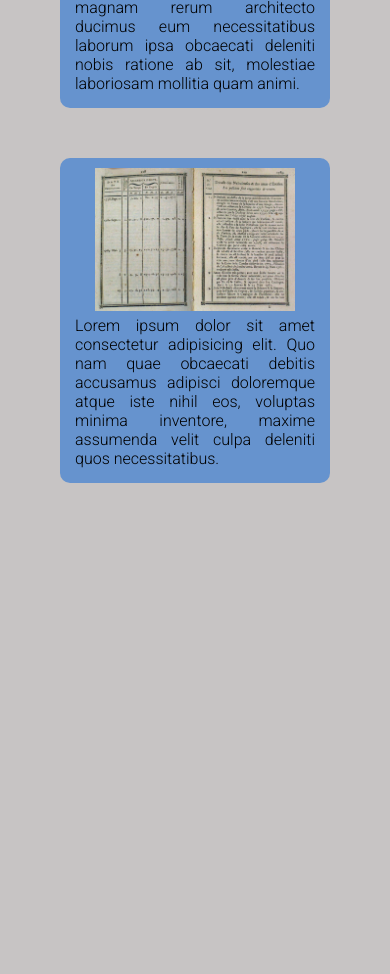
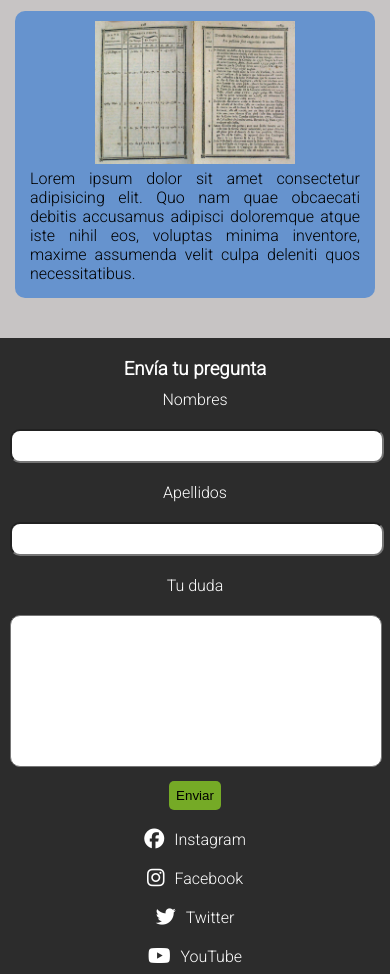
Before and after one commit to Danielnanguyasmu/firstwebsite, a plain HTML site: page index.html in a window 390 px wide. Shown: the part 1026-2000 px from the top of the page. Before the commit the page ends 1559 px from the top, so only its background shows below. Drawn offline with Linux system fonts and the light colour scheme.

Commit message:
Add files via upload

```diff
--- a/css/styles.css
+++ b/css/styles.css
@@ -11,6 +11,13 @@ body{
     font-family: 'Roboto'
 }
 
+/* Clases generals */
+.main-title{
+    font-size: 35px;
+    margin: 5px;
+}
+
+/* Menu/Navbar */
 .flex-container-nav{
     display: flex;
     padding: 10px;
@@ -22,6 +29,10 @@ body{
 
 .name img{
     width: 90px;
+}
+
+#menu{
+    font-size: 20px;
 }
 
 #menu ul li{
@@ -45,15 +56,6 @@ body{
     padding: 5px;
 }
 
-#search button{
-    padding: 2px;
-    background-color: rgb(78, 180, 78);
-    color: white;
-    border: none;
-    border-radius: 2px;
-    font-weight: 10px;
-    cursor: pointer;
-}
 
 @media  (max-width: 700px){
     .flex-container-nav{
@@ -69,6 +71,10 @@ body{
         background-color: rgb(194, 194, 194);
     }
 
+    #menu ul li{
+        justify-content: center;
+    }
+
     #menu a{
         color: rgb(70, 70, 70);
     }
@@ -79,6 +85,10 @@ body{
 }
 
 @media (max-width: 400px){
+    #menu{
+        font-size: medium;
+    }
+
     #menu ul li{
         margin: 15px;
         transition: 0.5s;
@@ -87,13 +97,42 @@ body{
 
 @media (max-width: 320px){
     #menu ul li{
+        margin: 10px;
+    }
+}
+
+@media (max-width: 280){
+    #menu ul li{
         margin: 0px;
     }
 }
 
+/* Imagen principal */
+.main-container{
+    position: relative;
+    display: inline-block;
+    text-align: center;
+    width: 100%;
+}
+
+.main-container img{
+    width: 100%;
+    opacity: 60%;
+}
+
+#main-text{
+    position: absolute;
+    top: 50%;
+    left: 50%;
+    transform: translate(-50%, -50%);
+    font-family: sans-serif;
+}
+
+/* Contenido */
 #content{
     margin: 10px;
     text-align: center;
+    font-size: 20px;
 }
 
 .flex-container-content{
@@ -125,26 +164,79 @@ body{
 @media (max-width: 700px){
     .flex-container-content{
         flex-flow: column;
+        margin: 5px;
+        margin-bottom: 40px;
+        font-size: medium;
     }
 }
 
+.flex-container-footer{
+    display: flex;
+    justify-content:space-evenly;
+    flex-flow: row nowrap;
+    padding:10px;
+    padding-top: 20px;
 
-.main-container{
-    position: relative;
-    display: inline-block;
-    text-align: center;
-    width: 100%;
+    background-color: rgb(44, 44, 44);
+    color: white;
 }
 
-.main-container img{
-    width: 100%;
-    opacity: 60%;
+
+#footer-form h3{
+    margin-bottom: 10px;
 }
 
-#main-text{
-    position: absolute;
-    top: 50%;
-    left: 50%;
-    transform: translate(-50%, -50%);
-    font-family: sans-serif;
+#footer-form input{
+    width: 100%;
+    margin-top: 20px;
+    margin-bottom: 20px;
+    height: 30px;
+    border-radius: 10px;
 }
+
+#footer-form button{
+    background-color: rgb(117, 170, 38);
+    padding: 0.5em;
+    border: none;
+    border-radius: 5px;
+    margin-top: 10px;
+}
+
+#footer-form textarea{
+    resize: none;
+    width: 100%;
+    font-family: 'Courier New', Courier, monospace;
+    margin-top: 20px;
+    border-radius: 10px;
+}
+
+#footer-links ul li{
+    list-style: none;
+    margin-bottom: 7px;
+    margin-bottom: 20px;
+}
+
+#footer-links a{
+    text-decoration: none;
+    color: white;
+}
+
+#footer-links i{
+    margin-right: 10px;
+}
+
+@media  (max-width: 700px){
+    .flex-container-footer{
+        flex-flow: column wrap;
+        justify-content: center;
+        text-align: center;
+    }
+
+    #footer-form{
+        margin-bottom: 20px;
+    }
+
+    #footer-links{
+        margin: 0px auto;
+    }
+}
--- a/index.html
+++ b/index.html
@@ -6,6 +6,7 @@
     <link rel="stylesheet" href="css/styles.css">
     <meta name="viewport" content="width=device-width, initial-scale=1">
     <title>learningPage</title>
+    <script src="https://kit.fontawesome.com/efa8e4f2a4.js" crossorigin="anonymous"></script>
 </head>
 <body>
     <div class="flex-container-nav">
@@ -28,7 +29,7 @@
         </div>
 
     <section id="content">
-        <h1>Noticias</h1>
+        <h1 class="main-title">Noticias</h1>
 
             <div class="flex-container-content">
                 <img src="img/DeceptivelyDocile.jpg" alt="">
@@ -45,5 +46,28 @@
                 <p>Lorem ipsum dolor sit amet consectetur adipisicing elit. Quo nam quae obcaecati debitis accusamus adipisci doloremque atque iste nihil eos, voluptas minima inventore, maxime assumenda velit culpa deleniti quos necessitatibus.</p>
             </div>
         </section>
+
+        <footer class="flex-container-footer">
+            <section id="footer-form">
+                <h3>Envía tu pregunta</h3>
+                <form action="">
+                    <label for="">Nombres</label><br>
+                    <input type="text"><br>
+                    <label for="">Apellidos</label><br>
+                    <input type="text"><br>
+                    <label for="">Tu duda</label><br>
+                    <textarea name="" id="" cols="30" rows="10"></textarea><br>
+                    <button onclick="summit">Enviar</button>
+                </form>
+            </section>
+            <section id="footer-links">
+                <ul>
+                    <a href="https://www.instagram.com"><li><i class="fab fa-facebook fa-lg"></i>Instagram</li></a>
+                    <a href="https://www.facebook.com"><li><i class="fab fa-instagram fa-lg"></i>Facebook</li></a>
+                    <a href="https://www.twitter.com"><li><i class="fab fa-twitter fa-lg"></i>Twitter</li></a>
+                    <a href="https://www.youtube.com"><li><i class="fab fa-youtube fa-lg"></i>YouTube</li></a>
+                </ul>
+            </section>
+        </footer>
 </body>
 </html>
```
Also changed, not shown: img/logos/facebook-2020-2-1.svg (added).
